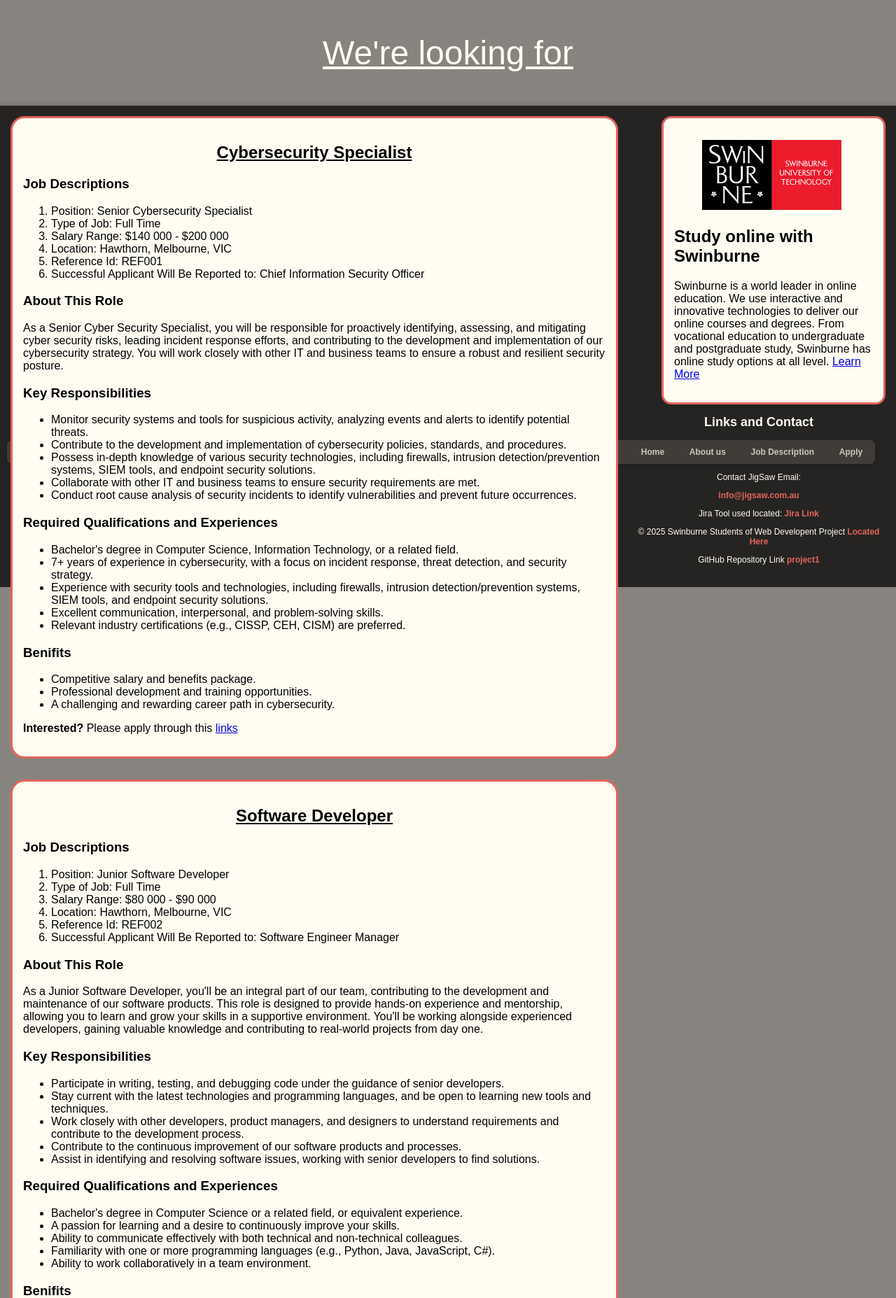
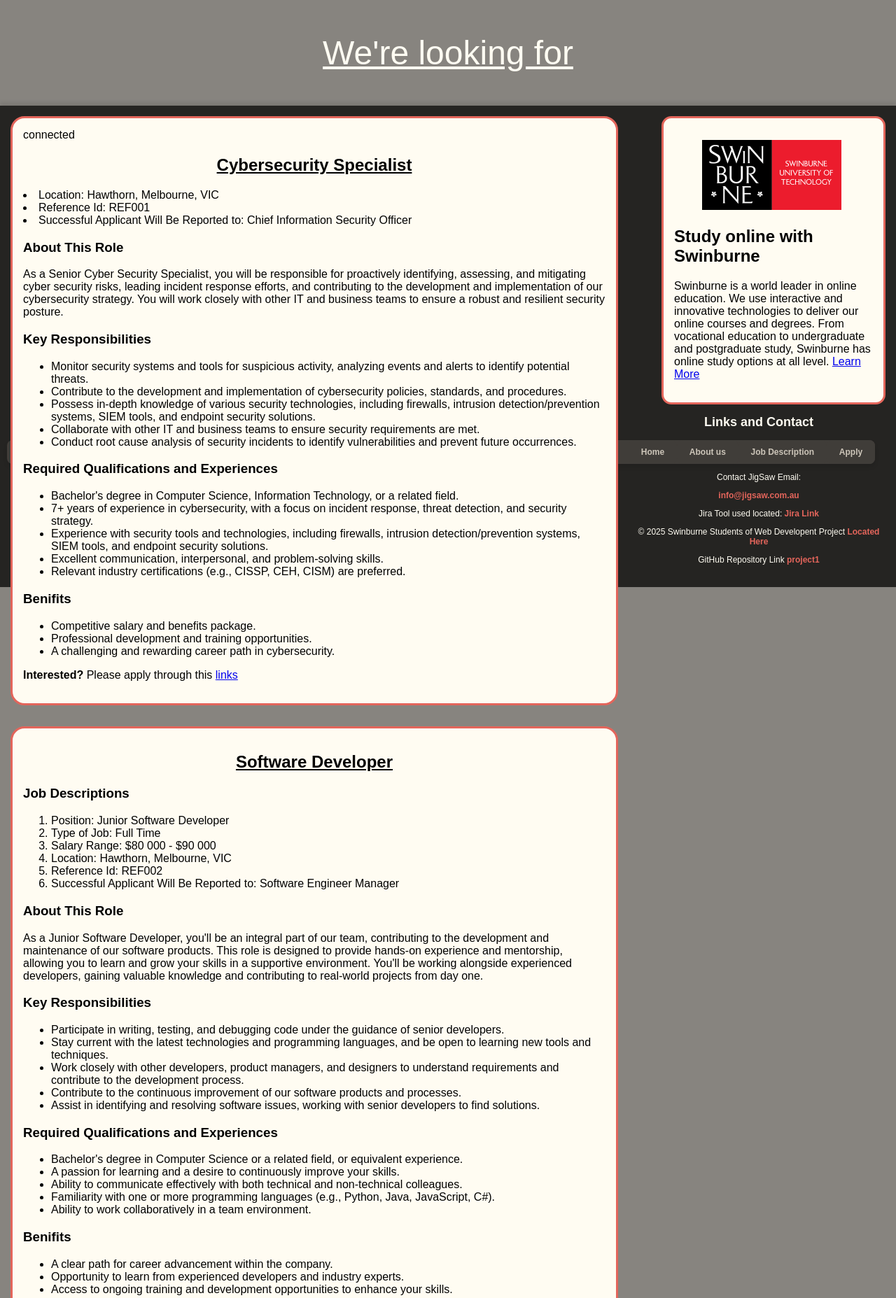
Before and after one commit to 105837232/project2, a PHP site: page /jobs.php in a window 1280 px wide. Shown: the part 149-2004 px from the top of the page at 70% size. Run offline with PHP 8.4, Linux system fonts and the light colour scheme.

Commit message:
connected jobs.php to the database.

```diff
--- a/jobs.php
+++ b/jobs.php
@@ -23,8 +23,23 @@
             From vocational education to undergraduate and postgraduate study, Swinburne has online study options at all level.
             <a href="https://www.swinburne.edu.au/">Learn More</a></p>
     </aside>
-    <section class="job"><!--all of the information related to jobs descriptions is taken from gen ai-->
-        <h2 class="h2job">Cybersecurity Specialist</h2><!--search prompt was job description for hiring senior cybersecurity specialist-->
+    <section class="job">
+        <?php
+            require_once("settings.php");
+            $conn = mysqli_connect($host, $username, $password, $database);
+            if(!$conn){
+                echo"<p>Database connection failed: " . mysqli_connect_error() . "</p>";
+            }else{
+                echo"connected";
+            }
+        ?>
+            <h2 class="h2job">Cybersecurity Specialist</h2><!--search prompt was job description for hiring senior cybersecurity specialist--          $query ="SELECT * FROM jobs";
+                $job = my_sqli_connect($conn, $query);
+                if($job && my_sqli_num_row($job) > 0){
+                    while($jobs = my_sqli_fetch_assoc($job)){
+                        $job_id = htmlspecialchars($jobs[])
+                    }
+                }>
                 <h3>Job Descriptions</h3>
                 <ol>
                     <li>Position: Senior Cybersecurity Specialist</li>
@@ -64,6 +79,7 @@
 
             <p><strong>Interested?</strong> Please apply through this <a href="apply.html">links</a></p>
     </section>
+
     <section class="job">
         <h2 class="h2job">Software Developer</h2><!--search prompt was job description for hiring junior software developer-->
             <h3>Job Descriptions</h3>
```
Lines whose indentation alone changed are shown as unchanged.
